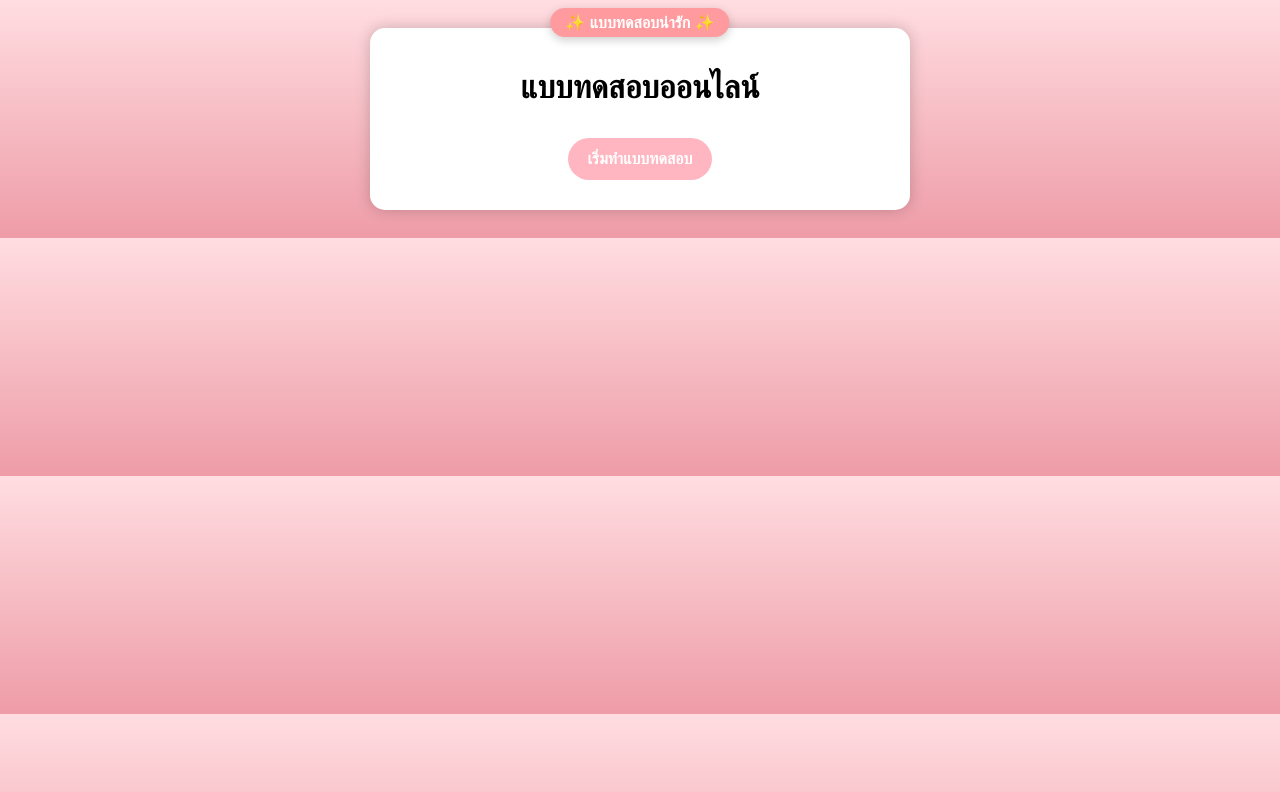
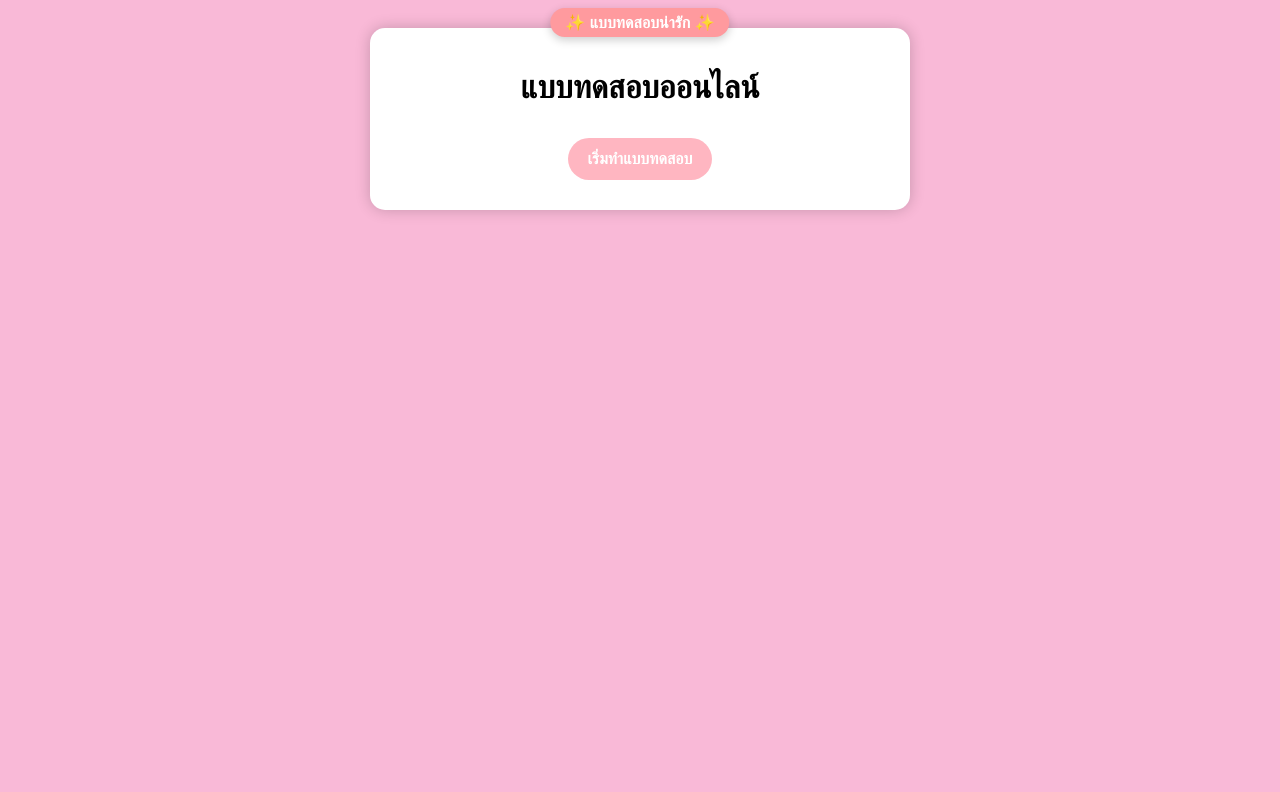
Before and after one commit to 66160008/hw4-66160008, a plain HTML site: page index.html in a window 1280 px wide. Drawn offline with Linux system fonts and the light colour scheme.

Commit message:
ตกแต่งสไตล์

```diff
--- a/style.css
+++ b/style.css
@@ -1,7 +1,7 @@
 /* ตั้งค่าพื้นหลังเป็นสีพาสเทล */
 body {
     font-family: 'Arial', sans-serif;
-    background: linear-gradient(to bottom, #ffdde1, #ee9ca7); /* สีชมพูพาสเทล */
+    background-color: #f9b9d7; /* สีชมพูธรรมดา */
     text-align: center;
     padding: 20px;
 }
```
